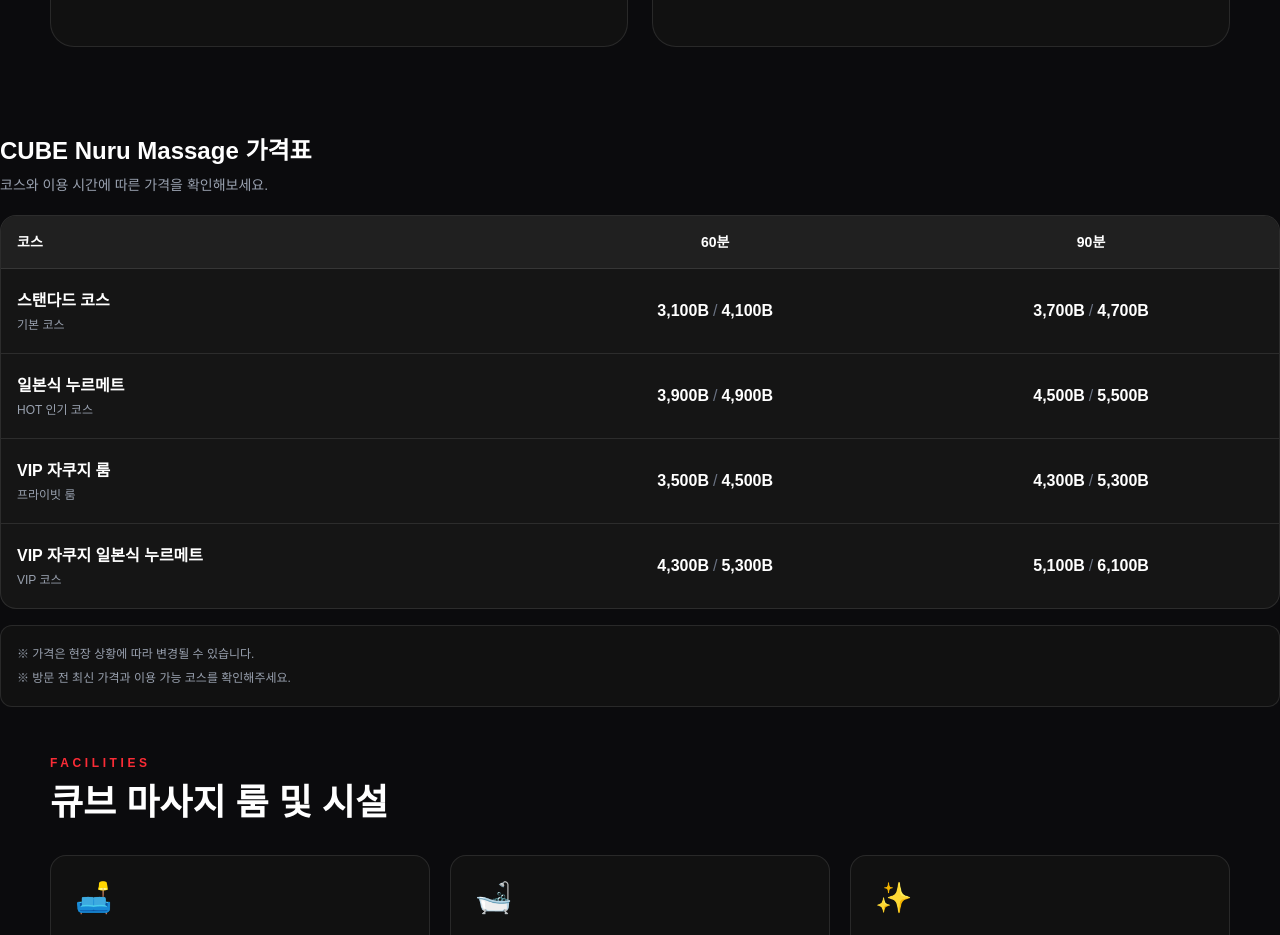
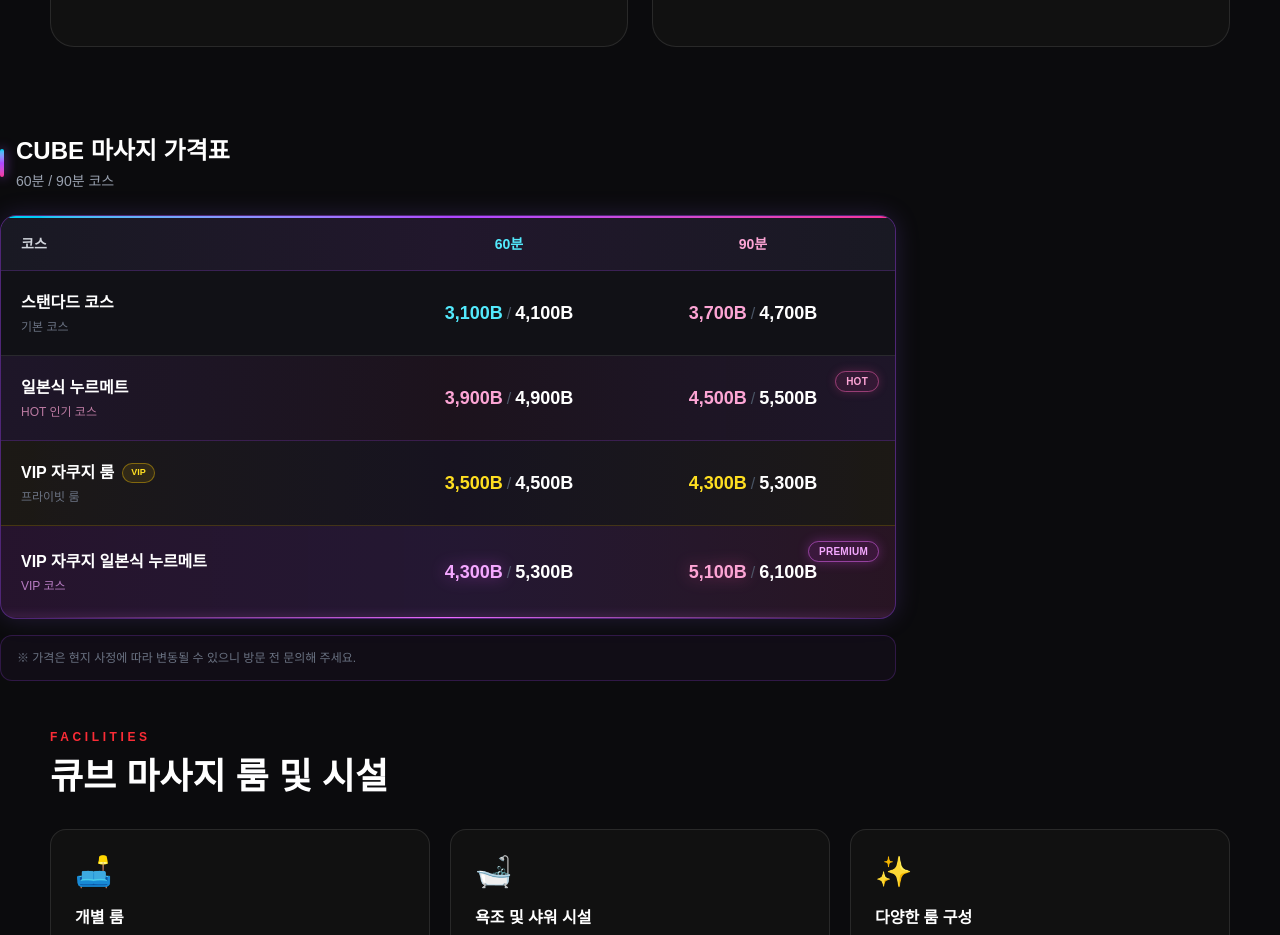
Before and after one commit to vietnam-nightlife/thailand-nightlife, a Next.js app: page /bangkok/massage/bangkok-cube-nuru-massage in a window 1280 px wide. Shown: the part 2480-3415 px from the top of the page. Built offline with nearby package versions, Linux system fonts and the light colour scheme.

Commit message:
Refactor massage price table and update content

```diff
--- a/app/[city]/[category]/[slug]/page.tsx
+++ b/app/[city]/[category]/[slug]/page.tsx
@@ -575,172 +575,439 @@ export default async function PlaceDetail({
         </section>
 
 
-        {/* =========================================================
-    CUBE NURU MASSAGE 가격표
-========================================================= */}
+        {/* CUBE 마사지 가격표 */}
 <section className="mt-10">
-  <div className="mb-5">
-    <h2 className="text-2xl font-bold text-white">
-      CUBE Nuru Massage 가격표
-    </h2>
-    <p className="mt-2 text-sm text-gray-400">
-      코스와 이용 시간에 따른 가격을 확인해보세요.
-    </p>
+
+  {/* 제목 */}
+  <div className="mb-6">
+    <div className="flex items-center gap-3">
+      <div className="h-7 w-1 rounded-full bg-gradient-to-b from-cyan-400 via-purple-500 to-pink-500 shadow-[0_0_12px_rgba(168,85,247,0.8)]" />
+
+      <div>
+        <h2 className="text-2xl font-bold text-white">
+          CUBE 마사지 가격표
+        </h2>
+
+        <p className="mt-1 text-sm text-gray-400">
+          60분 / 90분 코스
+        </p>
+      </div>
+    </div>
   </div>
 
-  <div className="overflow-hidden rounded-2xl border border-white/10 bg-[#151515]">
-    {/* 테이블 헤더 */}
-    <div className="grid grid-cols-[1.4fr_1fr_1fr] border-b border-white/10 bg-[#202020]">
-      <div className="px-4 py-4 text-sm font-bold text-white">
+
+  {/* 가격표 전체 */}
+  <div
+    className="
+      max-w-4xl
+      overflow-hidden
+      rounded-2xl
+      border border-purple-500/40
+      bg-[#111116]
+      shadow-[0_0_25px_rgba(139,92,246,0.18)]
+    "
+  >
+
+    {/* 상단 네온 라인 */}
+    <div
+      className="
+        h-[2px]
+        w-full
+        bg-gradient-to-r
+        from-cyan-400
+        via-purple-500
+        to-pink-500
+        shadow-[0_0_12px_rgba(168,85,247,0.9)]
+      "
+    />
+
+
+    {/* 헤더 */}
+    <div
+      className="
+        grid
+        grid-cols-[1.5fr_1fr_1fr]
+        border-b border-purple-500/20
+        bg-gradient-to-r
+        from-[#191923]
+        via-[#21172c]
+        to-[#191923]
+        px-5
+        py-4
+      "
+    >
+      <div className="text-sm font-bold text-gray-300">
         코스
       </div>
 
-      <div className="px-4 py-4 text-center text-sm font-bold text-white">
+      <div className="text-center text-sm font-bold text-cyan-300">
         60분
       </div>
 
-      <div className="px-4 py-4 text-center text-sm font-bold text-white">
+      <div className="text-center text-sm font-bold text-pink-300">
         90분
       </div>
     </div>
 
-    {/* 스탠다드 코스 */}
-    <div className="grid grid-cols-[1.4fr_1fr_1fr] border-b border-white/10">
-      <div className="px-4 py-5">
-        <div className="font-bold text-white">
-          스탠다드 코스
+
+    {/* ================================================= */}
+    {/* 스탠다드 */}
+    {/* ================================================= */}
+    <div
+      className="
+        group
+        grid
+        grid-cols-[1.5fr_1fr_1fr]
+        items-center
+        border-b border-white/10
+        px-5
+        py-5
+        transition-all
+        duration-300
+        hover:bg-cyan-400/[0.04]
+        hover:shadow-[inset_3px_0_0_rgba(34,211,238,0.8)]
+      "
+    >
+      <div>
+        <div className="flex items-center gap-2">
+          <h3 className="text-base font-bold text-white">
+            스탠다드 코스
+          </h3>
         </div>
-        <div className="mt-1 text-xs text-gray-400">
+
+        <p className="mt-1 text-xs text-gray-500">
           기본 코스
-        </div>
+        </p>
       </div>
 
-      <div className="flex items-center justify-center px-2 py-5 text-center">
-        <span className="font-semibold text-white">
+      <div className="text-center">
+        <span className="text-lg font-bold text-cyan-300">
           3,100B
         </span>
-        <span className="mx-1 text-gray-500">/</span>
-        <span className="font-semibold text-white">
+
+        <span className="mx-1 text-gray-600">
+          /
+        </span>
+
+        <span className="text-lg font-bold text-white">
           4,100B
         </span>
       </div>
 
-      <div className="flex items-center justify-center px-2 py-5 text-center">
-        <span className="font-semibold text-white">
+      <div className="text-center">
+        <span className="text-lg font-bold text-pink-300">
           3,700B
         </span>
-        <span className="mx-1 text-gray-500">/</span>
-        <span className="font-semibold text-white">
+
+        <span className="mx-1 text-gray-600">
+          /
+        </span>
+
+        <span className="text-lg font-bold text-white">
           4,700B
         </span>
       </div>
     </div>
 
-    {/* 일본식 누르메트 */}
-    <div className="grid grid-cols-[1.4fr_1fr_1fr] border-b border-white/10">
-      <div className="px-4 py-5">
-        <div className="font-bold text-white">
+
+    {/* ================================================= */}
+    {/* 일본식 누르메트 - HOT */}
+    {/* ================================================= */}
+    <div
+      className="
+        group
+        relative
+        grid
+        grid-cols-[1.5fr_1fr_1fr]
+        items-center
+        border-b border-purple-500/20
+        bg-gradient-to-r
+        from-purple-500/[0.08]
+        via-pink-500/[0.05]
+        to-purple-500/[0.08]
+        px-5
+        py-5
+        transition-all
+        duration-300
+        hover:bg-purple-500/[0.13]
+        hover:shadow-[inset_3px_0_0_rgba(217,70,239,0.9)]
+      "
+    >
+
+      {/* HOT 뱃지 */}
+      <div className="absolute right-4 top-3">
+        <span
+          className="
+            rounded-full
+            border border-pink-400/50
+            bg-pink-500/10
+            px-2.5
+            py-1
+            text-[10px]
+            font-bold
+            tracking-wide
+            text-pink-300
+            shadow-[0_0_10px_rgba(236,72,153,0.25)]
+          "
+        >
+          HOT
+        </span>
+      </div>
+
+      <div>
+        <h3 className="text-base font-bold text-white">
           일본식 누르메트
-        </div>
-        <div className="mt-1 text-xs text-gray-400">
+        </h3>
+
+        <p className="mt-1 text-xs text-pink-300/70">
           HOT 인기 코스
-        </div>
+        </p>
       </div>
 
-      <div className="flex items-center justify-center px-2 py-5 text-center">
-        <span className="font-semibold text-white">
+      <div className="text-center">
+        <span className="text-lg font-bold text-pink-300">
           3,900B
         </span>
-        <span className="mx-1 text-gray-500">/</span>
-        <span className="font-semibold text-white">
+
+        <span className="mx-1 text-gray-600">
+          /
+        </span>
+
+        <span className="text-lg font-bold text-white">
           4,900B
         </span>
       </div>
 
-      <div className="flex items-center justify-center px-2 py-5 text-center">
-        <span className="font-semibold text-white">
+      <div className="text-center">
+        <span className="text-lg font-bold text-pink-300">
           4,500B
         </span>
-        <span className="mx-1 text-gray-500">/</span>
-        <span className="font-semibold text-white">
+
+        <span className="mx-1 text-gray-600">
+          /
+        </span>
+
+        <span className="text-lg font-bold text-white">
           5,500B
         </span>
       </div>
     </div>
 
+
+    {/* ================================================= */}
     {/* VIP 자쿠지 룸 */}
-    <div className="grid grid-cols-[1.4fr_1fr_1fr] border-b border-white/10">
-      <div className="px-4 py-5">
-        <div className="font-bold text-white">
-          VIP 자쿠지 룸
+    {/* ================================================= */}
+    <div
+      className="
+        group
+        relative
+        grid
+        grid-cols-[1.5fr_1fr_1fr]
+        items-center
+        border-b border-yellow-500/20
+        bg-gradient-to-r
+        from-yellow-500/[0.05]
+        via-purple-500/[0.04]
+        to-yellow-500/[0.05]
+        px-5
+        py-5
+        transition-all
+        duration-300
+        hover:bg-yellow-500/[0.09]
+        hover:shadow-[inset_3px_0_0_rgba(250,204,21,0.8)]
+      "
+    >
+
+      <div>
+        <div className="flex items-center gap-2">
+          <h3 className="text-base font-bold text-white">
+            VIP 자쿠지 룸
+          </h3>
+
+          <span
+            className="
+              rounded-full
+              border border-yellow-400/40
+              bg-yellow-400/10
+              px-2
+              py-0.5
+              text-[9px]
+              font-bold
+              text-yellow-300
+            "
+          >
+            VIP
+          </span>
         </div>
-        <div className="mt-1 text-xs text-gray-400">
+
+        <p className="mt-1 text-xs text-gray-500">
           프라이빗 룸
-        </div>
+        </p>
       </div>
 
-      <div className="flex items-center justify-center px-2 py-5 text-center">
-        <span className="font-semibold text-white">
+      <div className="text-center">
+        <span className="text-lg font-bold text-yellow-300">
           3,500B
         </span>
-        <span className="mx-1 text-gray-500">/</span>
-        <span className="font-semibold text-white">
+
+        <span className="mx-1 text-gray-600">
+          /
+        </span>
+
+        <span className="text-lg font-bold text-white">
           4,500B
         </span>
       </div>
 
-      <div className="flex items-center justify-center px-2 py-5 text-center">
-        <span className="font-semibold text-white">
+      <div className="text-center">
+        <span className="text-lg font-bold text-yellow-300">
           4,300B
         </span>
-        <span className="mx-1 text-gray-500">/</span>
-        <span className="font-semibold text-white">
+
+        <span className="mx-1 text-gray-600">
+          /
+        </span>
+
+        <span className="text-lg font-bold text-white">
           5,300B
         </span>
       </div>
     </div>
 
-    {/* VIP 자쿠지 일본식 누르메트 */}
-    <div className="grid grid-cols-[1.4fr_1fr_1fr]">
-      <div className="px-4 py-5">
-        <div className="font-bold text-white">
+
+    {/* ================================================= */}
+    {/* VIP 자쿠지 일본식 누르메트 - PREMIUM */}
+    {/* ================================================= */}
+    <div
+      className="
+        group
+        relative
+        grid
+        grid-cols-[1.5fr_1fr_1fr]
+        items-center
+        overflow-hidden
+        bg-gradient-to-r
+        from-fuchsia-500/[0.10]
+        via-purple-500/[0.12]
+        to-pink-500/[0.10]
+        px-5
+        py-6
+        transition-all
+        duration-300
+        hover:bg-fuchsia-500/[0.16]
+        hover:shadow-[inset_4px_0_0_rgba(232,121,249,1)]
+      "
+    >
+
+      {/* PREMIUM 네온 라인 */}
+      <div
+        className="
+          absolute
+          bottom-0
+          left-0
+          h-[1px]
+          w-full
+          bg-gradient-to-r
+          from-transparent
+          via-fuchsia-400
+          to-transparent
+          shadow-[0_0_10px_rgba(232,121,249,0.9)]
+        "
+      />
+
+      {/* PREMIUM 뱃지 */}
+      <div className="absolute right-4 top-3">
+        <span
+          className="
+            rounded-full
+            border border-fuchsia-400/50
+            bg-fuchsia-500/10
+            px-2.5
+            py-1
+            text-[10px]
+            font-bold
+            tracking-wide
+            text-fuchsia-300
+            shadow-[0_0_12px_rgba(217,70,239,0.3)]
+          "
+        >
+          PREMIUM
+        </span>
+      </div>
+
+      <div>
+        <h3 className="text-base font-bold text-white">
           VIP 자쿠지 일본식 누르메트
-        </div>
-        <div className="mt-1 text-xs text-gray-400">
+        </h3>
+
+        <p className="mt-1 text-xs text-fuchsia-300/70">
           VIP 코스
-        </div>
+        </p>
       </div>
 
-      <div className="flex items-center justify-center px-2 py-5 text-center">
-        <span className="font-semibold text-white">
+      <div className="text-center">
+        <span
+          className="
+            text-lg
+            font-extrabold
+            text-fuchsia-300
+            drop-shadow-[0_0_8px_rgba(217,70,239,0.45)]
+          "
+        >
           4,300B
         </span>
-        <span className="mx-1 text-gray-500">/</span>
-        <span className="font-semibold text-white">
+
+        <span className="mx-1 text-gray-600">
+          /
+        </span>
+
+        <span className="text-lg font-bold text-white">
           5,300B
         </span>
       </div>
 
-      <div className="flex items-center justify-center px-2 py-5 text-center">
-        <span className="font-semibold text-white">
+      <div className="text-center">
+        <span
+          className="
+            text-lg
+            font-extrabold
+            text-pink-300
+            drop-shadow-[0_0_8px_rgba(236,72,153,0.45)]
+          "
+        >
           5,100B
         </span>
-        <span className="mx-1 text-gray-500">/</span>
-        <span className="font-semibold text-white">
+
+        <span className="mx-1 text-gray-600">
+          /
+        </span>
+
+        <span className="text-lg font-bold text-white">
           6,100B
         </span>
       </div>
     </div>
+
   </div>
 
+
   {/* 가격 안내 */}
-  <div className="mt-4 rounded-xl border border-white/10 bg-[#111111] p-4">
-    <p className="text-xs leading-6 text-gray-400">
-      ※ 가격은 현장 상황에 따라 변경될 수 있습니다.
-      <br />
-      ※ 방문 전 최신 가격과 이용 가능 코스를 확인해주세요.
+  <div
+    className="
+      mt-4
+      max-w-4xl
+      rounded-xl
+      border border-purple-500/20
+      bg-purple-500/[0.04]
+      px-4
+      py-3
+    "
+  >
+    <p className="text-xs leading-5 text-gray-500">
+      ※ 가격은 현지 사정에 따라 변동될 수 있으니 방문 전 문의해 주세요.
     </p>
   </div>
+
 </section>
 
         {/* =================================================
```
